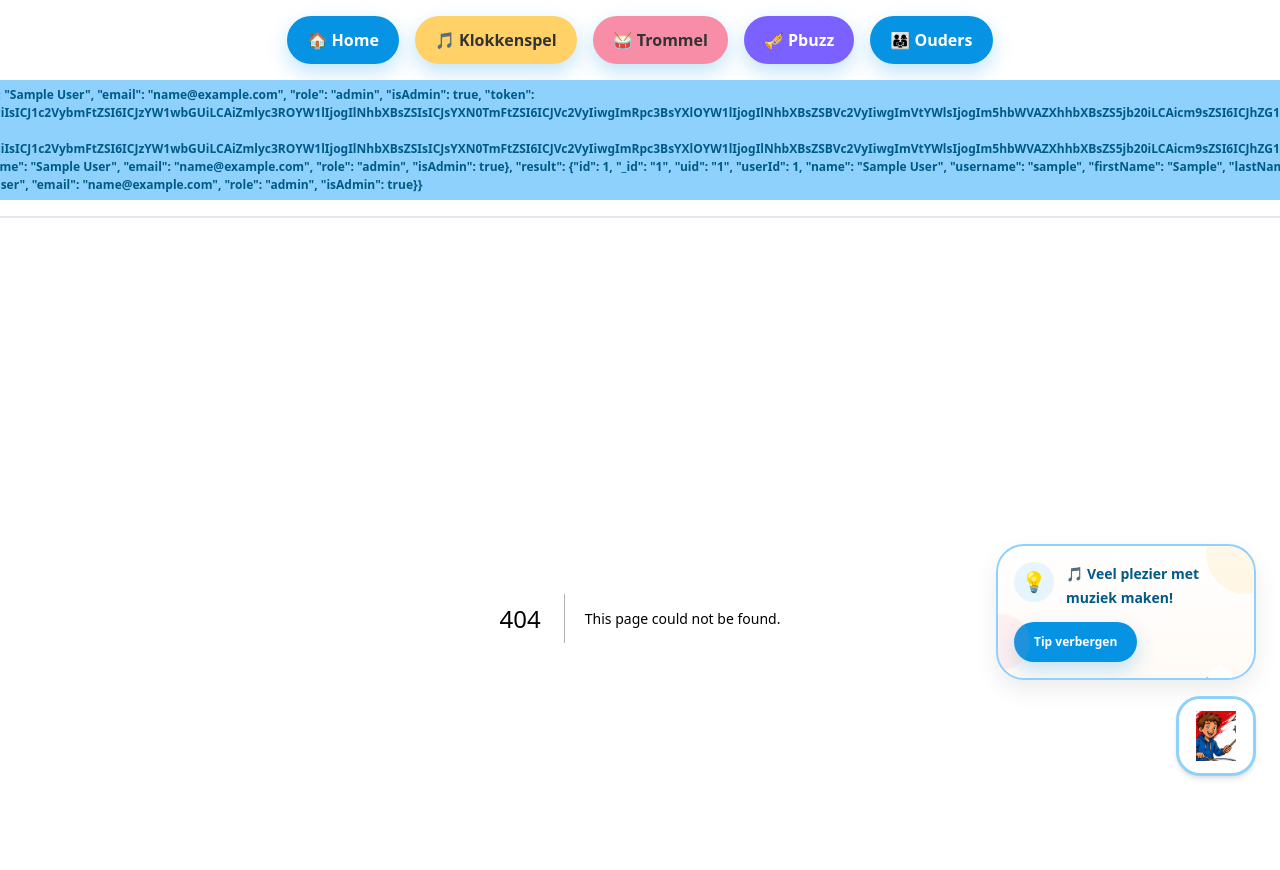
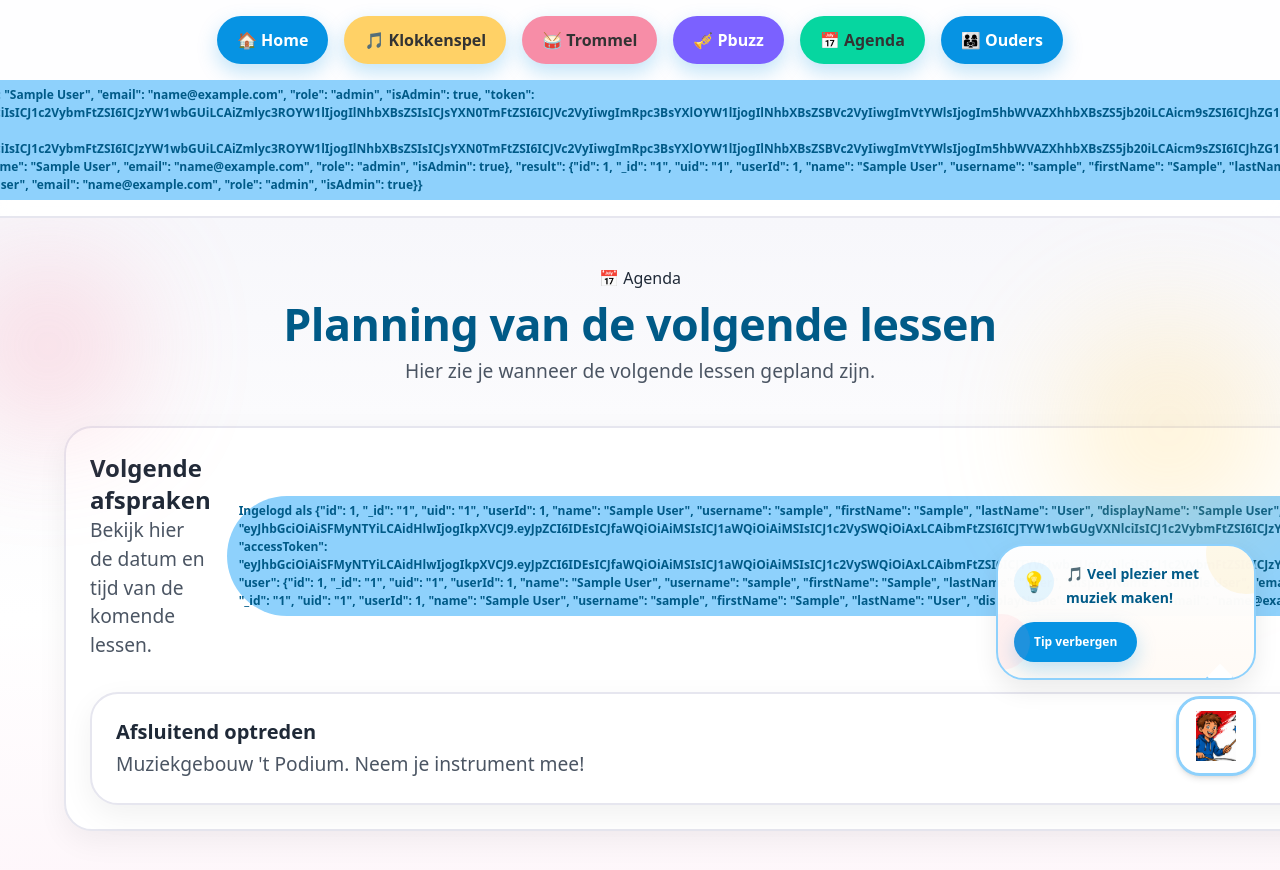
Before and after one commit to ThijsvdM/plezier-in-muziek-maken, a Next.js app: page /agenda in a window 1280 px wide. Before the commit this address had no page. Shown: the top 870 px of the page. Built offline with nearby package versions, Linux system fonts and the light colour scheme; sample sign-in values are in the browser's storage.

Commit message:
Addition of agenda

```diff
--- /dev/null
+++ b/src/app/agenda/page.js
@@ -0,0 +1,248 @@
+"use client";
+
+import { useEffect, useState } from "react";
+import Link from "next/link";
+import { useRouter } from "next/navigation";
+
+const defaultEvents = [
+  {
+    id: 1,
+    title: "Afsluitend optreden",
+    date: "2026-10-02",
+    time: "17:00",
+    note: "Muziekgebouw 't Podium. Neem je instrument mee!",
+  },
+];
+
+const sortEventsByDateTime = (items) =>
+  [...items].sort((a, b) => {
+    if (a.date === b.date) return a.time.localeCompare(b.time);
+    return a.date.localeCompare(b.date);
+  });
+
+export default function AgendaPage() {
+  const router = useRouter();
+
+  const [user] = useState(() => {
+    if (typeof window === "undefined") {
+      return null;
+    }
+    return localStorage.getItem("music_user");
+  });
+
+  const [events, setEvents] = useState(() => {
+    if (typeof window === "undefined") {
+      return sortEventsByDateTime(defaultEvents);
+    }
+
+    const storedEvents = localStorage.getItem("music_agenda_events");
+    if (!storedEvents) {
+      return sortEventsByDateTime(defaultEvents);
+    }
+
+    try {
+      return sortEventsByDateTime(JSON.parse(storedEvents));
+    } catch (error) {
+      console.warn("Ongeldige agenda-data in localStorage", error);
+      return sortEventsByDateTime(defaultEvents);
+    }
+  });
+
+  const [title, setTitle] = useState("");
+  const [date, setDate] = useState("");
+  const [time, setTime] = useState("");
+  const [note, setNote] = useState("");
+  const [editingId, setEditingId] = useState(null);
+
+  useEffect(() => {
+    if (!user) {
+      router.replace("/login");
+      return;
+    }
+
+    if (events.length > 0) {
+      localStorage.setItem("music_agenda_events", JSON.stringify(events));
+    }
+  }, [events, router, user]);
+
+  const isOwner = user === "docent";
+  const isLoggedIn = Boolean(user);
+
+  const handleAddEvent = (event) => {
+    event.preventDefault();
+
+    if (!title || !date || !time) {
+      return;
+    }
+
+    const updatedEvent = {
+      id: editingId || Date.now(),
+      title,
+      date,
+      time,
+      note,
+    };
+
+    if (editingId) {
+      setEvents((current) => sortEventsByDateTime(current.map((item) => (item.id === editingId ? updatedEvent : item))));
+    } else {
+      setEvents((current) => sortEventsByDateTime([updatedEvent, ...current]));
+    }
+
+    setTitle("");
+    setDate("");
+    setTime("");
+    setNote("");
+    setEditingId(null);
+  };
+
+  const handleDeleteEvent = (eventId) => {
+    setEvents((current) => current.filter((item) => item.id !== eventId));
+  };
+
+  const handleEditEvent = (eventItem) => {
+    setEditingId(eventItem.id);
+    setTitle(eventItem.title);
+    setDate(eventItem.date);
+    setTime(eventItem.time);
+    setNote(eventItem.note || "");
+    window.scrollTo({ top: 0, behavior: "smooth" });
+  };
+
+  const handleCancelEdit = () => {
+    setEditingId(null);
+    setTitle("");
+    setDate("");
+    setTime("");
+    setNote("");
+  };
+
+  const sortedEvents = sortEventsByDateTime(events);
+
+  return (
+    <main className="relative min-h-screen overflow-hidden p-8 md:p-12" style={{ background: "var(--bg-soft)" }}>
+      <div className="pointer-events-none absolute -left-8 top-12 h-40 w-40 rounded-full opacity-35 blur-3xl" style={{ background: "var(--pink)" }}></div>
+      <div className="pointer-events-none absolute right-0 top-24 h-56 w-56 rounded-full opacity-25 blur-3xl" style={{ background: "var(--yellow)" }}></div>
+
+      <div className="relative text-center mb-10">
+        <div className="instrument-header">📅 Agenda</div>
+        <h1 className="title">Planning van de volgende lessen</h1>
+        <p className="subtitle mx-auto max-w-3xl">
+          Hier zie je wanneer de volgende lessen gepland zijn.
+        </p>
+      </div>
+
+      {!isLoggedIn ? (
+        <div className="card max-w-3xl mx-auto text-center">
+          <h2 className="text-2xl font-bold mb-4">Even inloggen</h2>
+          <p className="subtitle mb-6">
+            Je moet eerst inloggen voordat je de lesagenda kunt zien.
+          </p>
+          <Link href="/login" className="btn clickable">
+            Inloggen
+          </Link>
+        </div>
+      ) : (
+        <div className="max-w-6xl mx-auto grid gap-8">
+          <section className="card p-6">
+            <div className="flex flex-col gap-4 md:flex-row md:items-center md:justify-between">
+              <div>
+                <h2 className="text-2xl font-bold">Volgende afspraken</h2>
+                <p className="subtitle">
+                  Bekijk hier de datum en tijd van de komende lessen.
+                </p>
+              </div>
+              <div className="badge">Ingelogd als {user}</div>
+            </div>
+
+            {sortedEvents.length === 0 ? (
+              <div className="mt-8 text-center text-gray-600">
+                Geen afspraken gevonden. De docent kan nieuwe lessen toevoegen.
+              </div>
+            ) : (
+              <div className="mt-8 grid gap-4">
+                {sortedEvents.map((eventItem) => (
+                  <div key={eventItem.id} className="card p-5 bg-[#fff9f3] border-yellow-200">
+                    <div className="flex flex-col gap-3 md:flex-row md:items-center md:justify-between">
+                      <div>
+                        <h3 className="text-xl font-bold">{eventItem.title}</h3>
+                        {eventItem.note && <p className="subtitle mt-1">{eventItem.note}</p>}
+                      </div>
+                      <div className="flex flex-col gap-3 md:items-end">
+                        <div className="badge" style={{ background: "var(--yellow)", color: "#333" }}>
+                          {eventItem.date} om {eventItem.time}
+                        </div>
+                        {isOwner && (
+                          <button
+                            type="button"
+                            className="btn clickable"
+                            style={{ background: "#f87171", boxShadow: "0 8px 20px rgba(248, 113, 113, 0.25)" }}
+                            onClick={() => handleDeleteEvent(eventItem.id)}
+                          >
+                            Verwijderen
+                          </button>
+                        )}
+                      </div>
+                    </div>
+                  </div>
+                ))}
+              </div>
+            )}
+          </section>
+
+          {isOwner && (
+            <section className="card p-6">
+              <h2 className="text-2xl font-bold mb-4">
+                {editingId ? "Afspraak wijzigen" : "Nieuwe afspraak toevoegen"}
+              </h2>
+              <p className="subtitle mb-6">
+                Voeg hier een datum en tijd toe voor een nieuwe lesafspraak, of pas een bestaande afspraak aan.
+              </p>
+
+              <form className="grid gap-4" onSubmit={handleAddEvent}>
+                <input
+                  type="text"
+                  placeholder="Titel van de les"
+                  value={title}
+                  onChange={(e) => setTitle(e.target.value)}
+                  className="input"
+                />
+                <div className="grid gap-4 md:grid-cols-2">
+                  <input
+                    type="date"
+                    value={date}
+                    onChange={(e) => setDate(e.target.value)}
+                    className="input"
+                  />
+                  <input
+                    type="time"
+                    value={time}
+                    onChange={(e) => setTime(e.target.value)}
+                    className="input"
+                  />
+                </div>
+                <textarea
+                  rows="3"
+                  placeholder="Optionele toelichting"
+                  value={note}
+                  onChange={(e) => setNote(e.target.value)}
+                  className="input"
+                />
+                <div className="flex gap-3 flex-col md:flex-row">
+                  <button type="submit" className="btn w-full clickable">
+                    {editingId ? "Wijzig afspraak" : "Afspraak toevoegen"}
+                  </button>
+                  {editingId && (
+                    <button type="button" onClick={handleCancelEdit} className="btn w-full clickable" style={{ background: "#a3a3a3" }}>
+                      Bewerking annuleren
+                    </button>
+                  )}
+                </div>
+              </form>
+            </section>
+          )}
+        </div>
+      )}
+    </main>
+  );
+}
--- a/src/app/login/page.js
+++ b/src/app/login/page.js
@@ -17,7 +17,7 @@ export default function LoginPage() {
       password: "muziek123",
     },
     {
-      username: "thijs",
+      username: "docent",
       password: "drummen",
     },
   ];
--- a/src/components/Navbar.js
+++ b/src/components/Navbar.js
@@ -2,14 +2,26 @@
 
 import { useEffect, useState } from "react";
 import Link from "next/link";
+import { usePathname } from "next/navigation";
 
 export default function Navbar() {
-  const [user, setUser] = useState(null);
+  const [user, setUser] = useState(() => {
+    if (typeof window === "undefined") return null;
+    return localStorage.getItem("music_user");
+  });
   const [mobileOpen, setMobileOpen] = useState(false);
+  const pathname = usePathname();
 
   useEffect(() => {
-    const name = localStorage.getItem("music_user");
-    setUser(name);
+    // We need to refresh login state when the route changes.
+    // eslint-disable-next-line react-hooks/set-state-in-effect
+    setUser(localStorage.getItem("music_user"));
+  }, [pathname]);
+
+  useEffect(() => {
+    const handleStorage = () => setUser(localStorage.getItem("music_user"));
+    window.addEventListener("storage", handleStorage);
+    return () => window.removeEventListener("storage", handleStorage);
   }, []);
 
   const closeMobileMenu = () => setMobileOpen(false);
@@ -19,8 +31,13 @@ export default function Navbar() {
     { href: "/klokkenspel", label: "🎵 Klokkenspel", style: { background: "var(--yellow)", color: "#333" } },
     { href: "/trommel", label: "🥁 Trommel", style: { background: "var(--pink)", color: "#333" } },
     { href: "/pbuzz", label: "🎺 Pbuzz", style: { background: "var(--purple)" } },
-    { href: "/ouders", label: "👨‍👩‍👧 Ouders", style: {} },
   ];
+
+  if (user) {
+    navItems.push({ href: "/agenda", label: "📅 Agenda", style: { background: "var(--green)", color: "#333" } });
+  }
+
+  navItems.push({ href: "/ouders", label: "👨‍👩‍👧 Ouders", style: {} });
 
   return (
     <>
```
